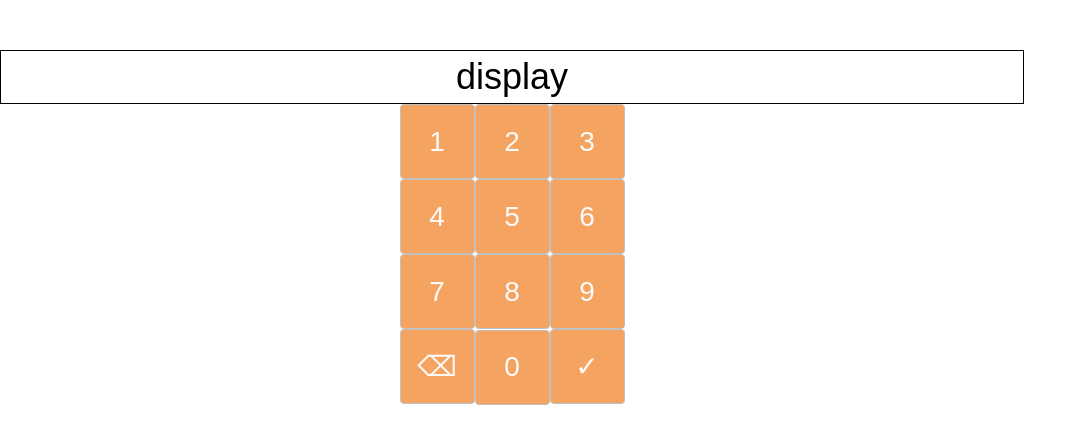
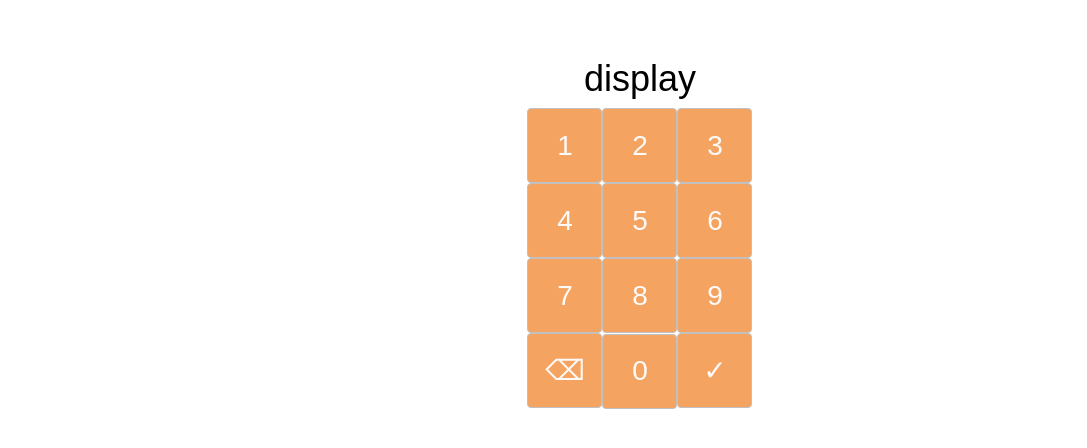
Before and after one commit to jnthnrzr/guessing-game, a React (Create React App) app: page / in a window 1280 px wide. Shown: the top 448 px of the page, without its empty margins (0-1087 px from the left). Built offline with nearby package versions, Linux system fonts and the light colour scheme.

Commit message:
Center numpad with bigger display.

```diff
--- a/src/App.css
+++ b/src/App.css
@@ -1,7 +1,6 @@
 .container {
   width: 80%;
   margin: 0 auto;
-    display: inline-block;
 }
 
 .header {
@@ -11,15 +10,13 @@
 
 .display {
   font-size: 2.25rem;
-    padding: 5px;
-    border: 1px solid black;
+  padding: 0.5rem;
   margin: 0 auto;
 }
 
 .row {
-    width: 100%;
+  width: 35%;
   margin: auto;
-    align-content: center;
   text-align: center;
 }
 
```
Lines whose indentation alone changed are shown as unchanged.
